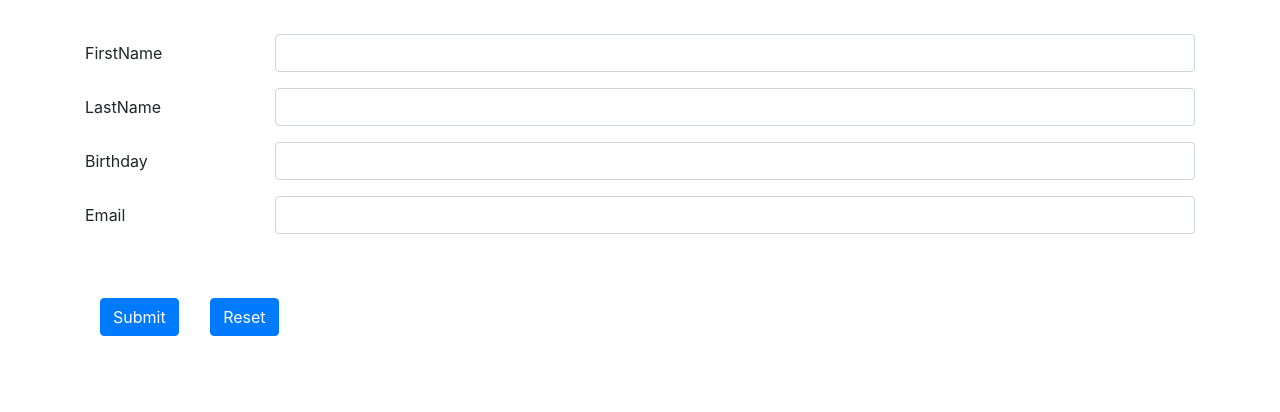
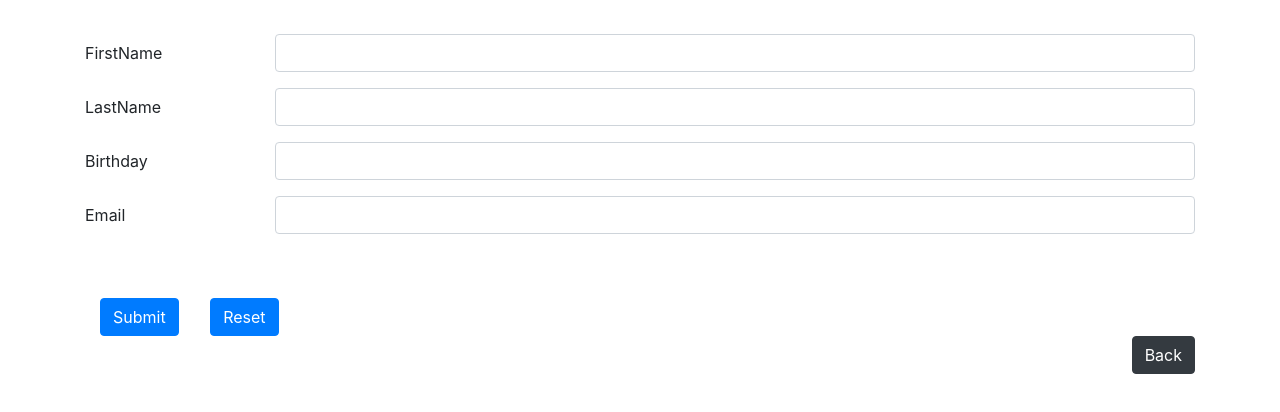
Before and after one commit to napatsawan-fah/CMU-Test, a plain HTML site: page add-employees.html in a window 1280 px wide. Shown: the part 60-472 px from the top of the page. Drawn offline with nearby package versions, Linux system fonts and the light colour scheme.

Commit message:
add insert new employees page

```diff
--- a/add-employees.html
+++ b/add-employees.html
@@ -50,7 +50,10 @@
             <div class="container">
                 <button type="submit" class="btn btn-primary">Submit</button>&nbsp&nbsp&nbsp&nbsp&nbsp&nbsp
                 <input class="btn btn-primary" type="reset" value="Reset">
+
             </div>
+            <div class="float-right">
+            <a href="index.html" class="btn btn-dark" role="button">Back</a></div>
 
     </div>
 
```
